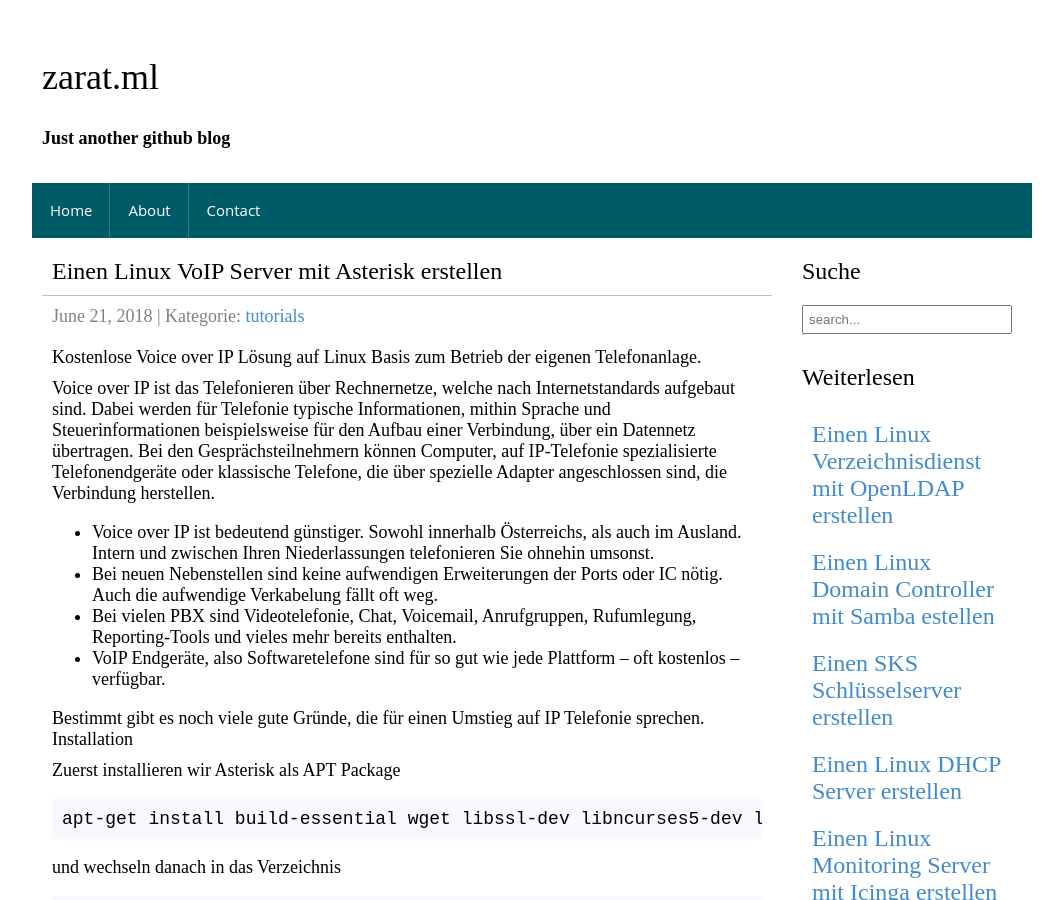
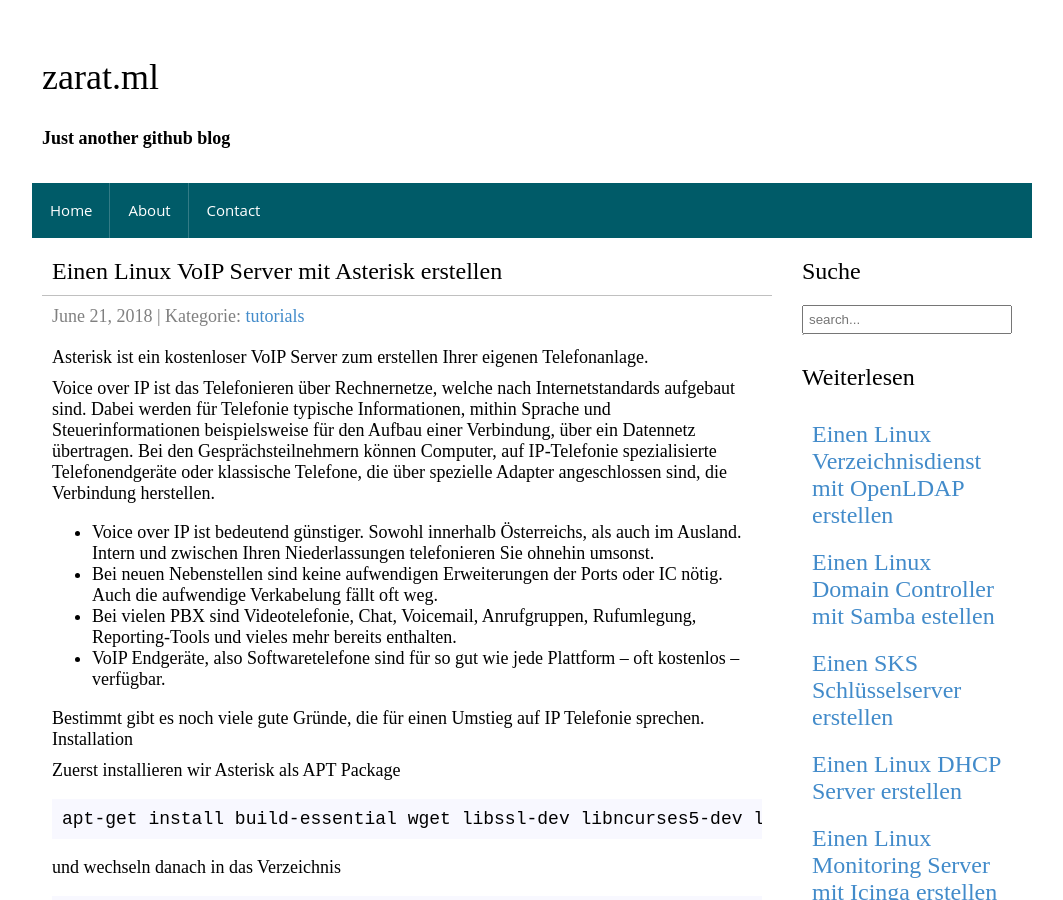
Before and after one commit to zarat/zarat.github.io, a Jekyll site: the page built from _posts/2018-06-21-asterisk.markdown, in a window 1280 px wide and 900 px high. Shown: the whole window, without its empty margins (108-1171 px from the left). Built offline with Jekyll 4.4.1, drawn with Linux system fonts in a browser that asks for light colours.

Commit message:
Update 2018-06-21-asterisk.markdown

```diff
--- a/_posts/2018-06-21-asterisk.markdown
+++ b/_posts/2018-06-21-asterisk.markdown
@@ -6,7 +6,7 @@
 permalink: /post/asterisk-voip-server
 ---
 
-Kostenlose Voice over IP Lösung auf Linux Basis zum Betrieb der eigenen Telefonanlage.
+Asterisk ist ein kostenloser VoIP Server zum erstellen Ihrer eigenen Telefonanlage.
 
 <!--excerpt_separator-->
 
```
